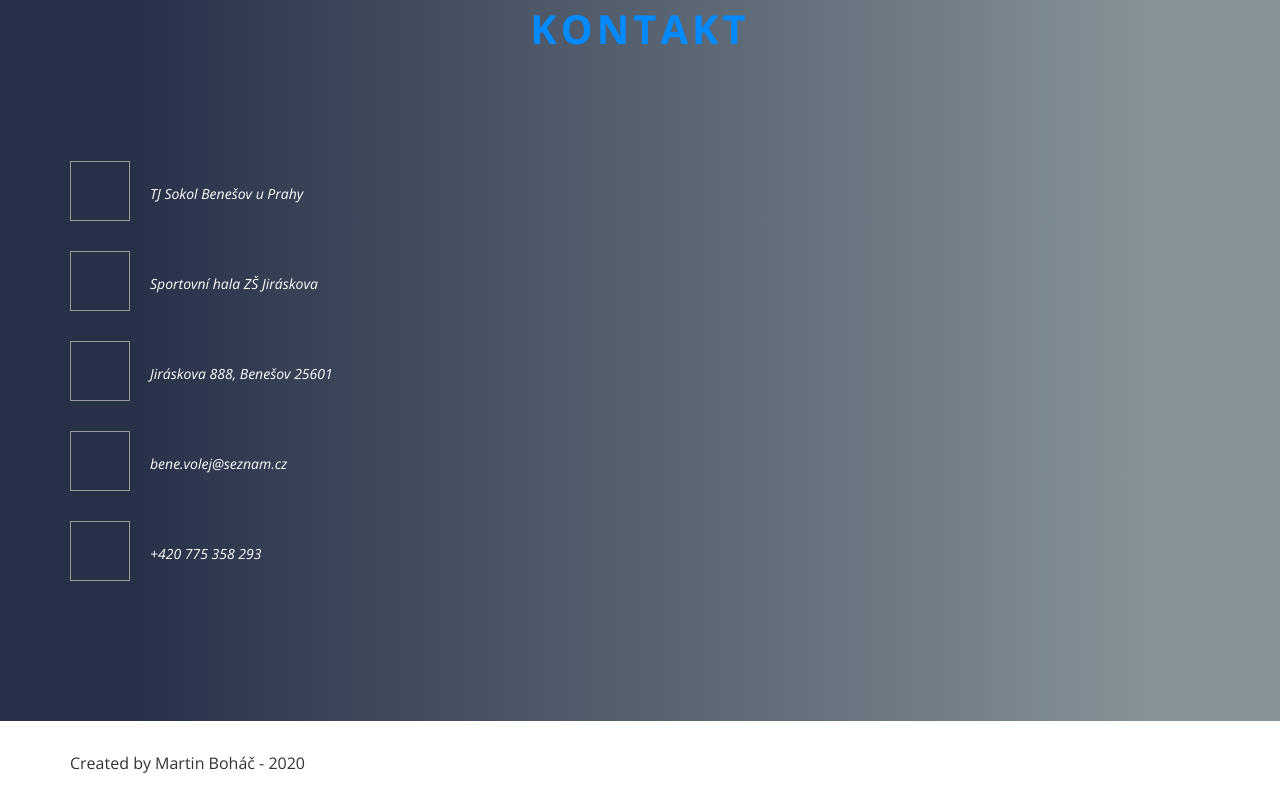
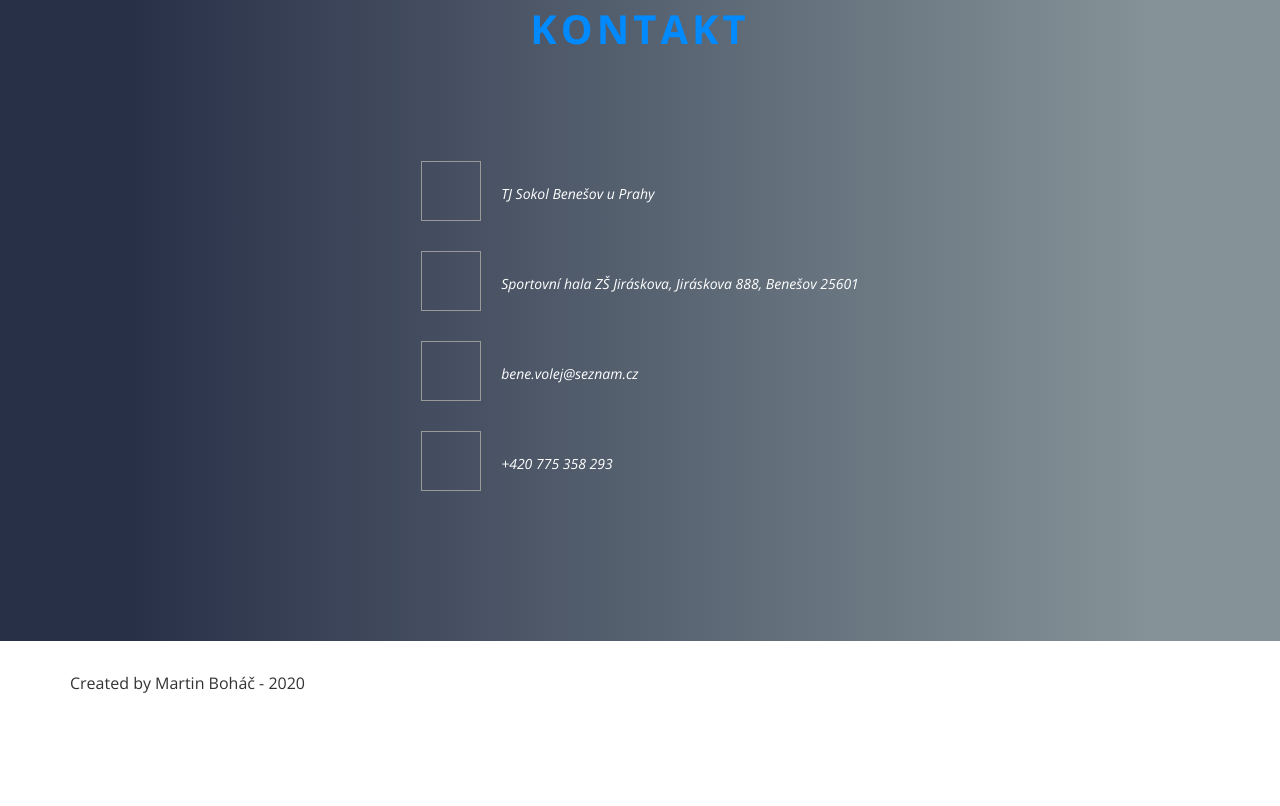
Before and after one commit to bohacc/volejbal-sokol-benesov-v3, an Angular app: page / in a window 1280 px wide. Shown: the part 3080-3886 px from the top of the page. After the commit the page ends 3806 px from the top, so only its background shows below. Built offline with nearby package versions, Linux system fonts and the light colour scheme; a web font is replaced by a local one.

Commit message:
css template

```diff
--- a/src/app/app.component.html
+++ b/src/app/app.component.html
@@ -246,20 +246,19 @@
       </div>
       <!--<div class="col-md-6 col-sm-6 wow fadeInLeft" data-wow-delay="0.6s">
         <div class="contact-form">
-          <form action="#" method="post">
+          &lt;!&ndash;<form action="#" method="post">
             <input type="text" class="form-control" placeholder="Name">
             <input type="email" class="form-control" placeholder="Email">
             <input type="text" class="form-control" placeholder="Subject">
             <textarea class="form-control" rows="4" placeholder="Message"></textarea>
             <input type="submit" class="form-control" value="SEND MESSAGE">
-          </form>
+          </form>&ndash;&gt;
         </div>
       </div>-->
-      <div class="col-md-6 col-sm-6 wow fadeInRight" data-wow-delay="0.6s">
+      <div class="col-md-12 col-sm-12 wow fadeInRight" data-wow-delay="0.6s" style="display: flex; justify-content: center">
         <address>
           <p><i class="fa fa-map-marker"></i>TJ Sokol Benešov u Prahy</p>
-          <p><i class="fa fa-map-marker"></i>Sportovní hala ZŠ Jiráskova</p>
-          <p><i class="fa fa-map-marker"></i>Jiráskova 888, Benešov 25601</p>
+          <p><i class="fa fa-map-marker"></i>Sportovní hala ZŠ Jiráskova, Jiráskova 888, Benešov 25601</p>
           <p><i class="fa fa-envelope-o"></i>bene.volej@seznam.cz</p>
           <p><i class="fa fa-phone"></i>+420 775 358 293</p>
         </address>
```
